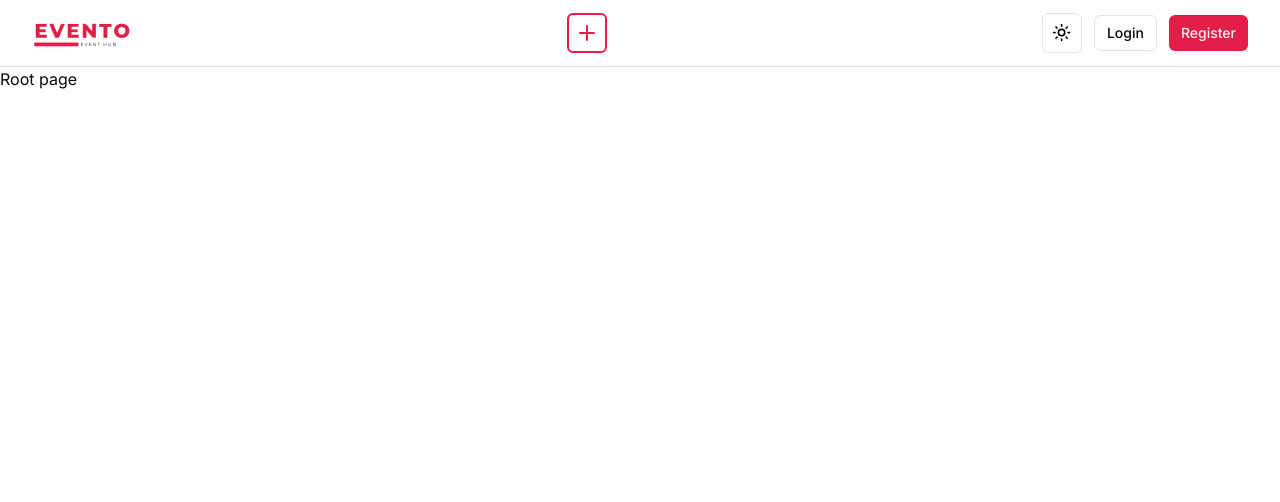
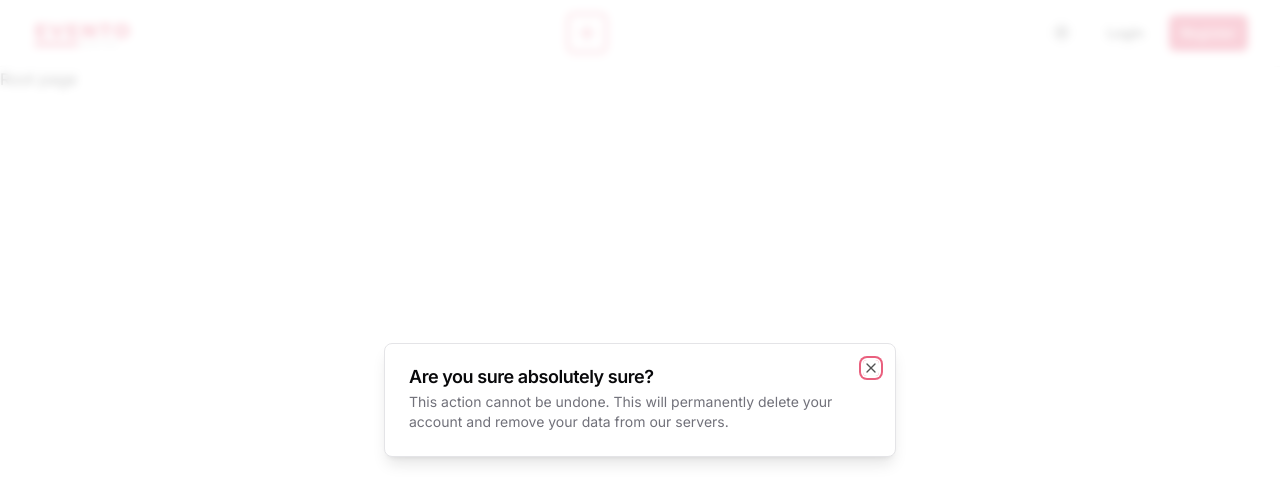
Before and after one commit to shaddock601/evento-app, a Next.js app: page / in a window 1280 px wide. Shown: the top 502 px of the page. Built offline with nearby package versions, Linux system fonts and the light colour scheme; no server answers.

Commit message:
Add modal provider and hooks

```diff
--- a/app/layout.tsx
+++ b/app/layout.tsx
@@ -2,7 +2,8 @@
 import type { Metadata } from "next";
 import { Inter } from "next/font/google";
 import { ClerkProvider } from "@clerk/nextjs";
-import { ThemeProvider } from "@/components/providers/theme-provider"
+import { ThemeProvider } from "@/providers/theme-provider";
+import { ModalProvider } from "@/providers/modal-provider";
 
 const inter = Inter({ subsets: ["latin"] });
 
@@ -20,10 +21,8 @@
     <ClerkProvider>
       <html lang="en">
         <body className={inter.className}>
-          <ThemeProvider
-            attribute="class"
-            defaultTheme="system"
-          >
+          <ThemeProvider attribute="class" defaultTheme="system">
+            <ModalProvider />
             {children}
           </ThemeProvider>
         </body>
--- /dev/null
+++ b/components/modals/event-modal.tsx
@@ -0,0 +1,29 @@
+"use client";
+
+import {
+  Dialog,
+  DialogContent,
+  DialogDescription,
+  DialogHeader,
+  DialogTitle,
+} from "@/components/ui/dialog";
+import { useEventModal } from "@/hooks/use-event-modal";
+
+const EventModal = () => {
+  const eventModal = useEventModal();
+  return (
+    <Dialog open={eventModal.isOpen} onOpenChange={eventModal.onClose}>
+      <DialogContent>
+        <DialogHeader>
+          <DialogTitle>Are you sure absolutely sure?</DialogTitle>
+          <DialogDescription>
+            This action cannot be undone. This will permanently delete your
+            account and remove your data from our servers.
+          </DialogDescription>
+        </DialogHeader>
+      </DialogContent>
+    </Dialog>
+  );
+};
+
+export default EventModal;
--- /dev/null
+++ b/components/ui/dialog.tsx
@@ -0,0 +1,123 @@
+"use client"
+
+import * as React from "react"
+import * as DialogPrimitive from "@radix-ui/react-dialog"
+import { X } from "lucide-react"
+
+import { cn } from "@/lib/utils"
+
+const Dialog = DialogPrimitive.Root
+
+const DialogTrigger = DialogPrimitive.Trigger
+
+const DialogPortal = ({
+  className,
+  ...props
+}: DialogPrimitive.DialogPortalProps) => (
+  <DialogPrimitive.Portal className={cn(className)} {...props} />
+)
+DialogPortal.displayName = DialogPrimitive.Portal.displayName
+
+const DialogOverlay = React.forwardRef<
+  React.ElementRef<typeof DialogPrimitive.Overlay>,
+  React.ComponentPropsWithoutRef<typeof DialogPrimitive.Overlay>
+>(({ className, ...props }, ref) => (
+  <DialogPrimitive.Overlay
+    ref={ref}
+    className={cn(
+      "fixed inset-0 z-50 bg-background/80 backdrop-blur-sm data-[state=open]:animate-in data-[state=closed]:animate-out data-[state=closed]:fade-out-0 data-[state=open]:fade-in-0",
+      className
+    )}
+    {...props}
+  />
+))
+DialogOverlay.displayName = DialogPrimitive.Overlay.displayName
+
+const DialogContent = React.forwardRef<
+  React.ElementRef<typeof DialogPrimitive.Content>,
+  React.ComponentPropsWithoutRef<typeof DialogPrimitive.Content>
+>(({ className, children, ...props }, ref) => (
+  <DialogPortal>
+    <DialogOverlay />
+    <DialogPrimitive.Content
+      ref={ref}
+      className={cn(
+        "fixed left-[50%] top-[50%] z-50 grid w-full max-w-lg translate-x-[-50%] translate-y-[-50%] gap-4 border bg-background p-6 shadow-lg duration-200 data-[state=open]:animate-in data-[state=closed]:animate-out data-[state=closed]:fade-out-0 data-[state=open]:fade-in-0 data-[state=closed]:zoom-out-95 data-[state=open]:zoom-in-95 data-[state=closed]:slide-out-to-left-1/2 data-[state=closed]:slide-out-to-top-[48%] data-[state=open]:slide-in-from-left-1/2 data-[state=open]:slide-in-from-top-[48%] sm:rounded-lg md:w-full",
+        className
+      )}
+      {...props}
+    >
+      {children}
+      <DialogPrimitive.Close className="absolute right-4 top-4 rounded-sm opacity-70 ring-offset-background transition-opacity hover:opacity-100 focus:outline-none focus:ring-2 focus:ring-ring focus:ring-offset-2 disabled:pointer-events-none data-[state=open]:bg-accent data-[state=open]:text-muted-foreground">
+        <X className="h-4 w-4" />
+        <span className="sr-only">Close</span>
+      </DialogPrimitive.Close>
+    </DialogPrimitive.Content>
+  </DialogPortal>
+))
+DialogContent.displayName = DialogPrimitive.Content.displayName
+
+const DialogHeader = ({
+  className,
+  ...props
+}: React.HTMLAttributes<HTMLDivElement>) => (
+  <div
+    className={cn(
+      "flex flex-col space-y-1.5 text-center sm:text-left",
+      className
+    )}
+    {...props}
+  />
+)
+DialogHeader.displayName = "DialogHeader"
+
+const DialogFooter = ({
+  className,
+  ...props
+}: React.HTMLAttributes<HTMLDivElement>) => (
+  <div
+    className={cn(
+      "flex flex-col-reverse sm:flex-row sm:justify-end sm:space-x-2",
+      className
+    )}
+    {...props}
+  />
+)
+DialogFooter.displayName = "DialogFooter"
+
+const DialogTitle = React.forwardRef<
+  React.ElementRef<typeof DialogPrimitive.Title>,
+  React.ComponentPropsWithoutRef<typeof DialogPrimitive.Title>
+>(({ className, ...props }, ref) => (
+  <DialogPrimitive.Title
+    ref={ref}
+    className={cn(
+      "text-lg font-semibold leading-none tracking-tight",
+      className
+    )}
+    {...props}
+  />
+))
+DialogTitle.displayName = DialogPrimitive.Title.displayName
+
+const DialogDescription = React.forwardRef<
+  React.ElementRef<typeof DialogPrimitive.Description>,
+  React.ComponentPropsWithoutRef<typeof DialogPrimitive.Description>
+>(({ className, ...props }, ref) => (
+  <DialogPrimitive.Description
+    ref={ref}
+    className={cn("text-sm text-muted-foreground", className)}
+    {...props}
+  />
+))
+DialogDescription.displayName = DialogPrimitive.Description.displayName
+
+export {
+  Dialog,
+  DialogTrigger,
+  DialogContent,
+  DialogHeader,
+  DialogFooter,
+  DialogTitle,
+  DialogDescription,
+}
--- /dev/null
+++ b/hooks/use-event-modal.tsx
@@ -0,0 +1,13 @@
+import { create } from "zustand";
+
+interface useEventModalStore {
+  isOpen: boolean;
+  onOpen: () => void;
+  onClose: () => void;
+}
+
+export const useEventModal = create<useEventModalStore>((set) => ({
+  isOpen: true,
+  onOpen: () => set({ isOpen: true }),
+  onClose: () => set({ isOpen: false }),
+}));
--- a/package.json
+++ b/package.json
@@ -24,7 +24,8 @@
     "react": "latest",
     "react-dom": "latest",
     "tailwind-merge": "^1.14.0",
-    "tailwindcss-animate": "^1.0.7"
+    "tailwindcss-animate": "^1.0.7",
+    "zustand": "^4.4.1"
   },
   "devDependencies": {
     "@types/node": "latest",
--- /dev/null
+++ b/providers/modal-provider.tsx
@@ -0,0 +1,23 @@
+"use client";
+
+import { useEffect, useState } from "react";
+
+import EventModal from "@/components/modals/event-modal";
+
+export const ModalProvider = () => {
+  const [isMounted, setIsMounted] = useState(false);
+
+  useEffect(() => {
+    setIsMounted(true);
+  }, []);
+
+  if (!isMounted) {
+    return null;
+  }
+
+  return (
+    <>
+      <EventModal />
+    </>
+  );
+};
```
Also changed, not shown: providers/theme-provider.tsx (renamed from components/providers/theme-provider.tsx), 1 other file (tests, documents, lock files or other folders).
